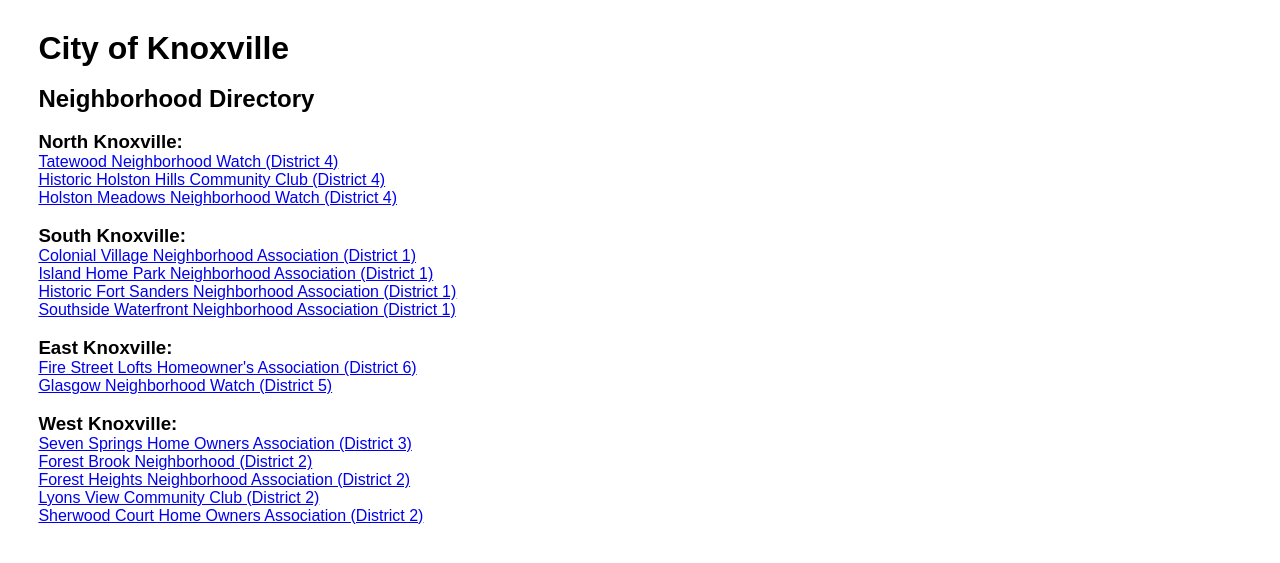
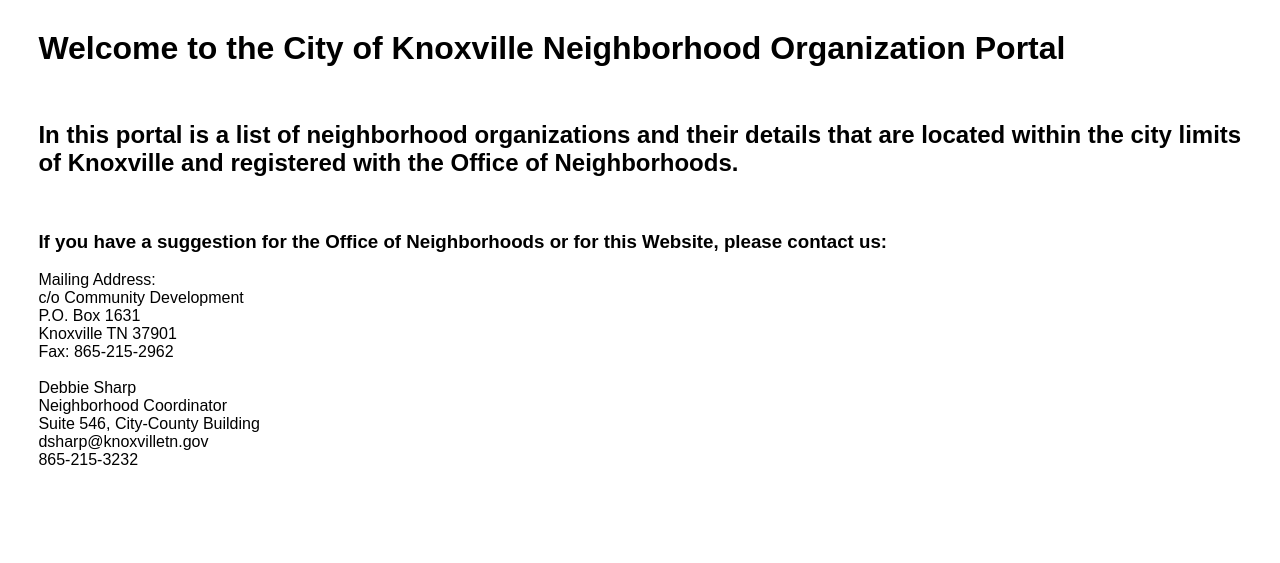
Before and after one commit to NSS-Post-Grad/knxhx-city-challenge, a Django app: page / in a window 1280 px wide. Shown: the part 70-633 px from the top of the page. Run offline with Django 3.2, Linux system fonts and the light colour scheme; data comes from the database, SQL or seed files in the repository.

Commit message:
created a new home page

```diff
--- a/neighborhoodApp/templates/home.html
+++ b/neighborhoodApp/templates/home.html
@@ -2,43 +2,25 @@
 {% block content %}
 
     <h1>Welcome to the City of Knoxville Neighborhood Organization Portal</h1>
-<p>The Office of Neighborhoods offers a wide variety of activities, programs, and services to support resident-led, resident-controlled, democratically run neighborhood organizations in the City of Knoxville.
+    </br>
+    </br>
+    </br>
+    <h2>In this portal is a list of neighborhood organizations and their details that are located within the city limits of Knoxville and registered with the Office of Neighborhoods.</h2>
+    </br>
+    </br>
+    </br>
+    <h3>If you have a suggestion for the Office of Neighborhoods or for this Website, please contact us:</h3>
+    </br>
+    <p>Mailing Address:</p>
+    <p>c/o Community Development</p>
+    <p>P.O. Box 1631</p>
+    <p>Knoxville TN 37901</p>
+    <p>Fax: 865-215-2962</p>
+    </br>
+    <p>Debbie Sharp</p>
+    <p>Neighborhood Coordinator</p>
+    <p>Suite 546, City-County Building</p>
+    <p>dsharp@knoxvilletn.gov</p>
+    <p>865-215-3232</p>
 
-Many people have questions about how to help in their neighborhoods with the current COVID 19 crisis.  We have compiled a couple of different resources for you to visit.  One is for your neighbors in the immigrant community with general information and one is for the seniors (also with general information) in your neighborhood along with general information.  Our Food Policy team has put together a flyer about food access and CAC has put together a flyer about how to prevent being scammed.
-
-Annual Conference:  Amid growing concerns of the COVID 19 virus, The Neighborhood Conference has been cancelled. However, we have the privilege of working with amazing sponsors, who have asked us to keep their sponsorship money to either help recognize the nominees for Neighbor of the Year, Officer Liaison of the Year, and Neighborhood Achievement Awards later this year OR for The 2021 Neighborhood Conference.  They are: Three Rivers Market, Home Federal, Compass, Mast General Store, and Sanders Pace Architecture.
-
-Awards: The Good Neighbor of the Year Award recognizes outstanding commitment and service to neighbors and to community building activities. The winner will be announced by Mayor Kincannon later this year. The Neighborhood Achievement Awards recognize the work of the city's neighborhood organizations in improving, protecting, and enhancing our residential neighborhoods. These groups will also be recognized later this year.  As soon as there is a plan, we will let everyone know.
-
-Blighted Property:  Staff from the Office of Neighborhoods and the Neighborhood Codes Enforcement Office are currently developing a two pronged neighborhood approach to remediating blight.  The first, a short term approach, is detailed in our new Neighborhood Give Day Guide.  The second is a long term approach, which is also a guide describing ways neighborhoods can be proactive to improve their neighborhood.  Both are still being tweaked but will be available early in 2020.  Our office can also plan workshops to address blighted properties. Contact Debbie Sharp at dsharp@knoxvilletn.gov or 215-4382 for more information.  To report a blighted property, call 311 first.  To follow up on a blighted property that does not seem to be improving, fill out the Blighted Property Profile and email it to Cheri Burke at cmburke@knoxvilletn.gov.
-
-Consultation Services: Staff from the Office of Neighborhoods is available to assist individual neighborhood leaders and boards on the issues and challenges facing neighborhood groups. We also assist those who wish to start a new neighborhood group in an unorganized neighborhood.
-
-Directory: If you are a neighborhood person looking for your neighborhood contact, a developer trying to reach a contact in the neighborhood, a political candidate that would like to speak at a neighborhood meeting, or City staff needing to reach out to a neighborhood contact, please call the Office of Neighborhoods at 215-3232, for this information.
-
-Emergency Preparedness: Our Emergency Preparedness Program raises awareness, provides speakers from various emergency agencies, and helps neighborhoods develop disaster preparedness plans at the block and neighborhood levels. The program also supports a network of neighborhood contacts who serve as liaisons to emergency services during a widespread disaster.
-
-The Neighborhood Small Grants Program provides competitive grants to neighborhood organizations in the city. The goal of the program is to improve quality of life in the neighborhood while building the capacity of the neighborhood organization to better serve the community. Grant applications and guidelines for the year 2021 are now available.
-
-Leadership Training:  "Building Strong Neighborhood Organizations (BSNO)" is a training series which works to give neighborhood members tools to strengthen their groups.  This is a leadership training class for anyone living in the city currently wanting to learn, who is already in a neighborhood organization or anyone wishing to start a neighborhood organization. This course is free and snacks are provided.
-
-Maps: Maps of the boundaries of city neighborhood organizations — along with contact information for these groups — can be found in this KGIS Neighborhood Groups Viewer.
-
-Neighborhood Input:  The Neighborhood Advisory Council provides advice and input to the City Administration, including the Office of Neighborhoods, on topics important to Knoxville's residential neighborhoods.
-
-Neighborhood Revitalization: The Office of Neighborhoods works with various city departments that grapple with abandoned, blighted, and vacant properties, both residential and commercial, that present a challenge to residential neighborhoods. See Blight above for ways neighborhoods can address this opportunity.
-
-Neighborhood Signs: Learn how to receive a city permit for a neighborhood entrance sign.
-
-Neighborhood Events in City Parks/Facilities: For your neighborhood organization's convenience, here is a quick overview of how to reserve a spot in a City Park/Facility for your neighborhood events.
-
-Neighborhood Workshops: Workshops on a variety of topics are offered on a monthly basis. The Office of Neighborhoods welcomes your ideas for workshop topics. Call Debbie Sharp at 215-4382 or Take our survey.
-
-Newsletter: The Knoxville Neighborhood Advisory is an "almost weekly" newsletter that provides news and tips important to Knoxville's resident-led, resident-controlled neighborhood organizations.
-
-Officer Liaison Awards: The Office of Neighborhoods with the partnership of Knoxville Police Department would like to start Officer Liaison of the Year Award. The 2019, and innaugual, winner was Officer Eric Parks, who is the Officer Liaison working with Norwood Community Association.
-
-Traffic Calming:  The Neighborhood Traffic Safety Program is a collaboration among neighborhoods, the Engineering Department, the Police Department, and the Office of Neighborhoods to address speeding on local streets in residential neighborhoods.
-
-If you have a suggestion for the Office of Neighborhoods or for this Website, please contact us.</p>
 {% endblock content %}
--- a/neighborhoodApp/urls.py
+++ b/neighborhoodApp/urls.py
@@ -9,10 +9,8 @@ app_name = 'neighborhoodApp'
 urlpatterns = [
     path('accounts/', include('django.contrib.auth.urls')),
     path('search', search, name='search'),
-    # path('', home, name='home'),
-    path('', neighborhood_list, name='neighborhoods'),
-    # path('home/', home, name='home'),
-    path('home/', neighborhood_list, name='home'),
+    path('', home, name='home'),
+    path('home/', home, name='home'),
     path('neighborhoods/', neighborhood_list, name='neighborhoods'),
     path('neighborhoods/<int:org_id>', neighborhood_details, name='neighborhood'),
     path('residents/', resident_list, name='residents'),
```
